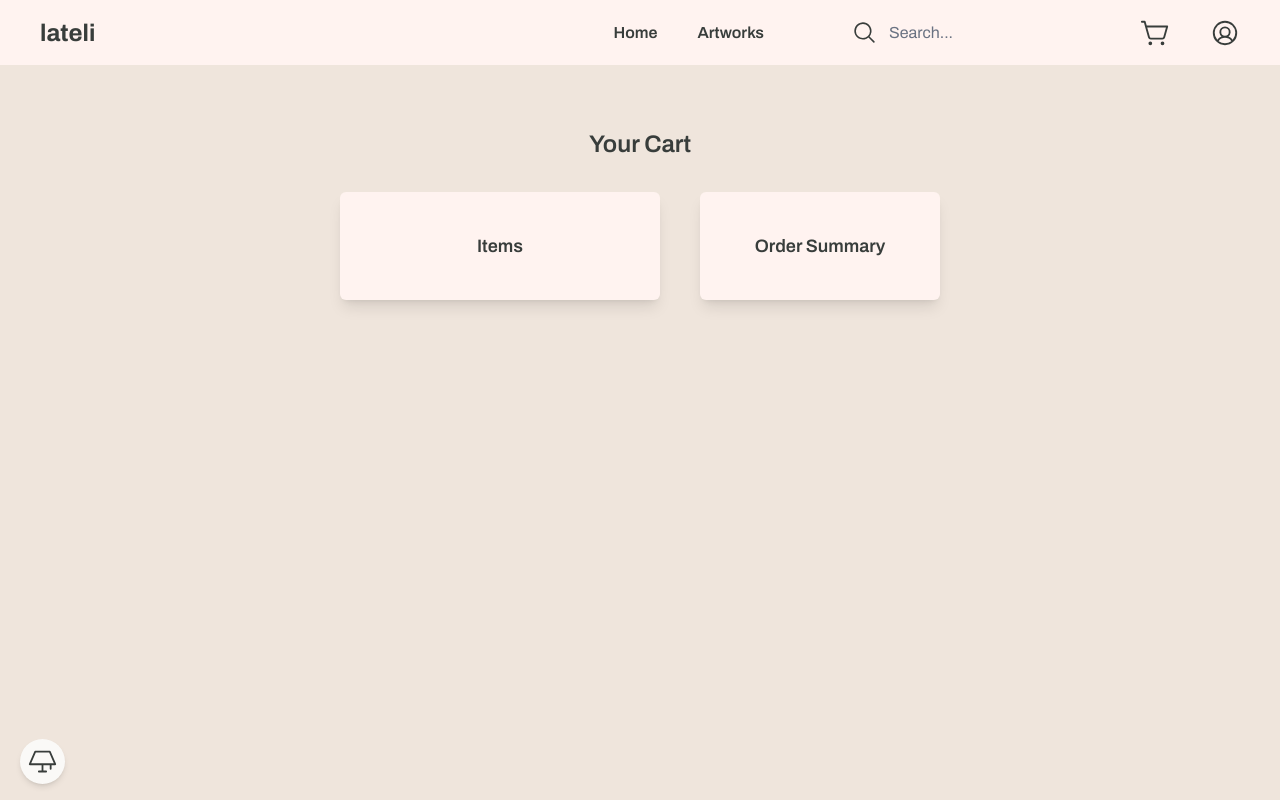
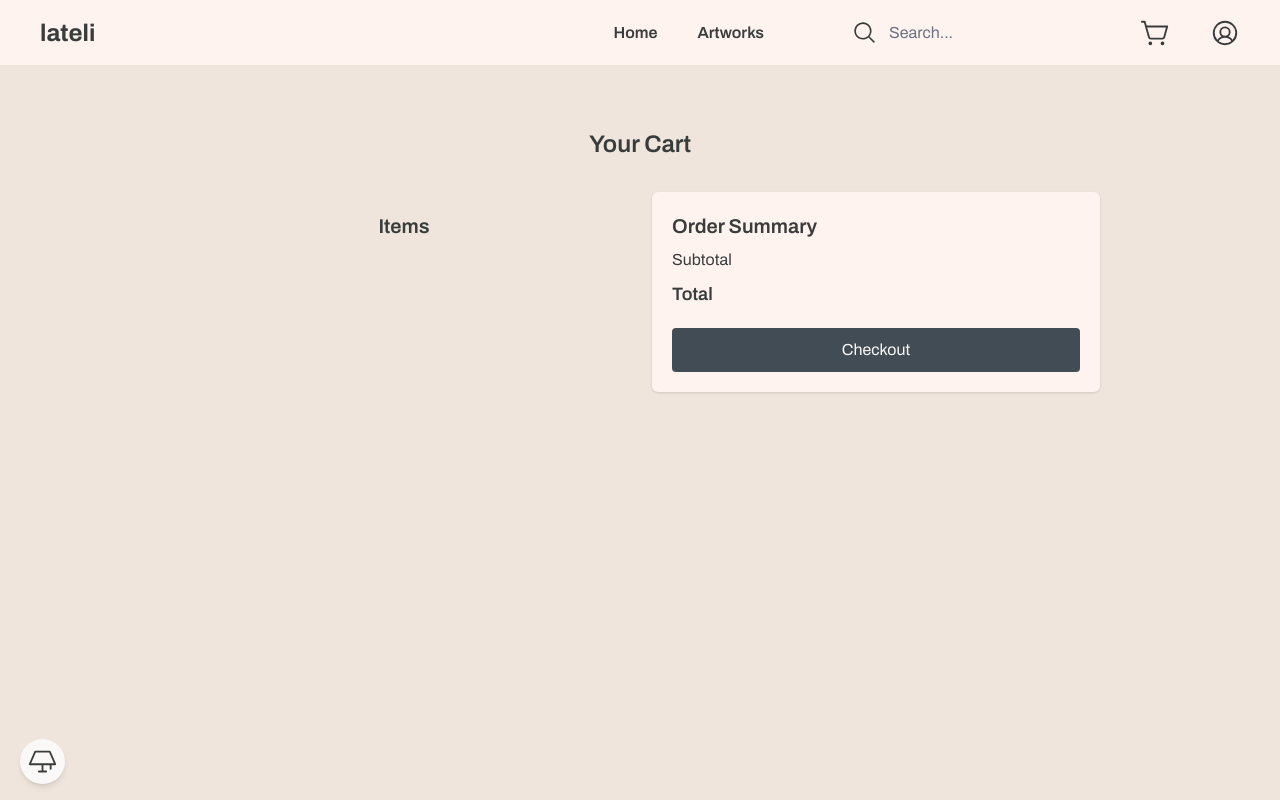
Before and after one commit to jyynso/lateli, a React (Vite) app in the folder client/: page /cart in a window 1280 px wide. Built offline with nearby package versions, Linux system fonts and the light colour scheme; no server answers.

Commit message:
style: add containers for better content coherence

```diff
--- a/client/src/pages/Cart.tsx
+++ b/client/src/pages/Cart.tsx
@@ -1,15 +1,20 @@
 function Cart() {
   return (
-    <div className="min-h-screen pt-24 bg-(--bg-light)">
-      <h1 className="text-center text-2xl font-semibold p-8">Your Cart</h1>
+    <div className="min-h-screen px-4 pt-24">
+      <h1 className="p-8 text-center text-2xl font-semibold">Your Cart</h1>
 
-      <div className="flex flex-row justify-center gap-10">
-        <div className="flex flex-col items-center p-10 rounded-md shadow-lg w-80  bg-(--bg-card)">
-          <h1 className="text-lg font-semibold">Items</h1>
+      <div className="mx-auto flex w-full max-w-5xl flex-col items-center justify-center gap-6 md:flex-row md:items-start">
+        <div className="flex w-full max-w-md flex-col items-center p-5">
+          <h1 className="text-xl font-semibold">Items</h1>
         </div>
 
-        <div className="flex flex-col items-center p-10 rounded-md shadow-lg w-60 bg-(--bg-card)">
-          <h1 className="text-lg font-semibold">Order Summary</h1>
+        <div className="flex w-full max-w-md h-50 flex-col gap-2 rounded-md bg-(--bg-card) p-5 shadow-sm">
+          <h1 className="text-xl font-semibold text-left">Order Summary</h1>
+          <p>Subtotal</p>
+          <p className="text-lg font-semibold">Total</p>
+          <button className="rounded-sm p-2.5 mt-auto bg-(--accent-charcoalBlue) text-(--bg-white)">
+            Checkout
+          </button>
         </div>
       </div>
     </div>
```
